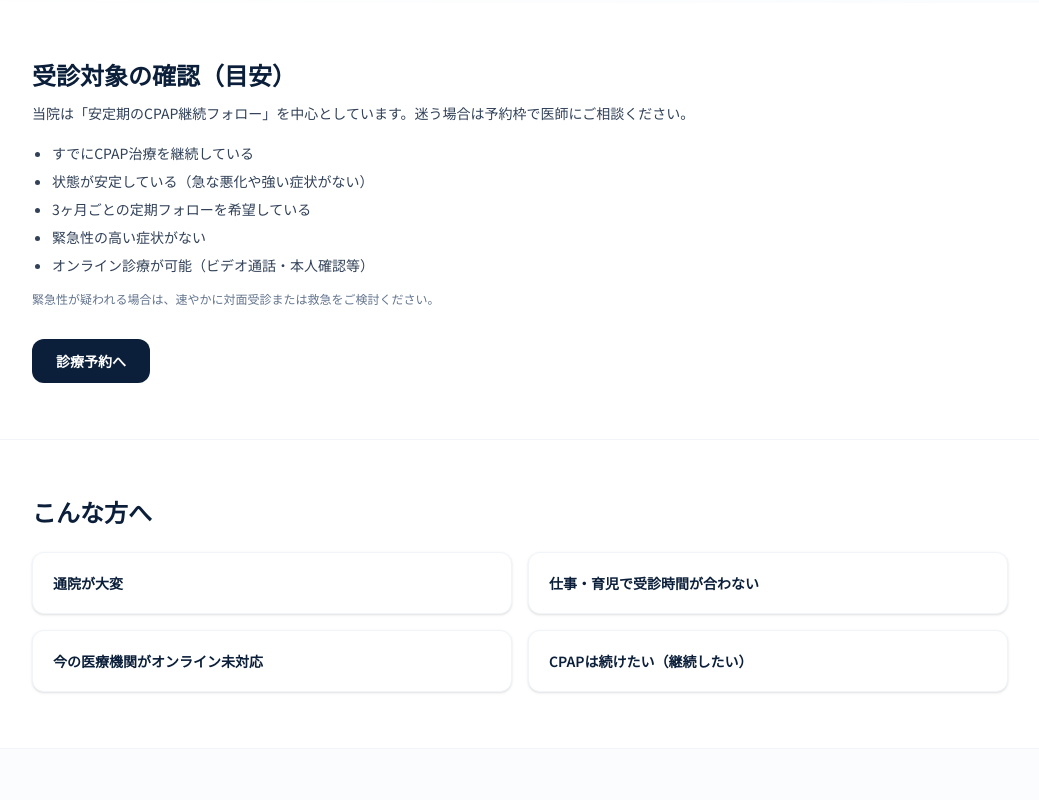
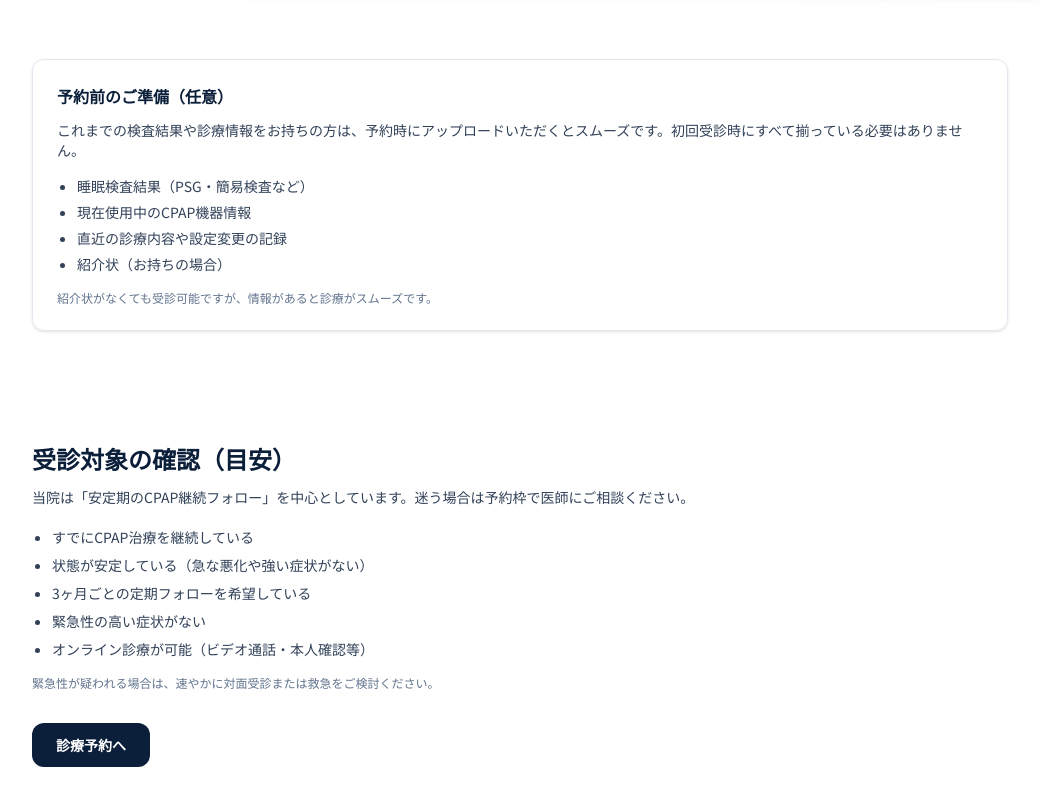
Before and after one commit to mandahan2002/sas-clinic-site, a Next.js app: page / in a window 1280 px wide. Shown: the part 840-1640 px from the top of the page, without its empty margins (120-1159 px from the left). Built offline with nearby package versions, Linux system fonts and the light colour scheme.

Commit message:
Add preparation section to Home page for SAS CPAP online clinic, providing guidance on necessary documents for smoother appointment scheduling.

```diff
--- a/app/page.tsx
+++ b/app/page.tsx
@@ -125,6 +125,29 @@ export default function Home() {
       </section>
 
       <section
+        id="prepare"
+        className="mx-auto max-w-5xl px-6 py-14"
+      >
+        <div className="rounded-xl border border-slate-200 bg-white/70 p-6 shadow-sm">
+          <h2 className="text-base font-semibold text-[#0B1F3A]">
+            予約前のご準備（任意）
+          </h2>
+          <p className="mt-3 text-sm text-slate-700">
+            これまでの検査結果や診療情報をお持ちの方は、予約時にアップロードいただくとスムーズです。初回受診時にすべて揃っている必要はありません。
+          </p>
+          <ul className="mt-4 space-y-1.5 list-disc pl-5 text-sm text-slate-700">
+            <li>睡眠検査結果（PSG・簡易検査など）</li>
+            <li>現在使用中のCPAP機器情報</li>
+            <li>直近の診療内容や設定変更の記録</li>
+            <li>紹介状（お持ちの場合）</li>
+          </ul>
+          <p className="mt-4 text-xs text-slate-500">
+            紹介状がなくても受診可能ですが、情報があると診療がスムーズです。
+          </p>
+        </div>
+      </section>
+
+      <section
         id="eligibility"
         className="mx-auto max-w-5xl px-6 py-14 scroll-mt-24"
       >
@@ -248,7 +271,7 @@ export default function Home() {
           <div className="mt-6 space-y-3">
             <div className="flex gap-2 text-sm text-slate-700">
               <span className="mt-1.5 inline-block h-1.5 w-1.5 shrink-0 rounded-full bg-[#0B1F3A]" />
-              <span>紹介状がなくても相談可能（可能な範囲で）</span>
+              <span>紹介状がなくても受診可能ですが、これまでの検査結果や診療情報をご用意いただくとスムーズです。</span>
             </div>
             <div className="flex gap-2 text-sm text-slate-700">
               <span className="mt-1.5 inline-block h-1.5 w-1.5 shrink-0 rounded-full bg-[#0B1F3A]" />
```
